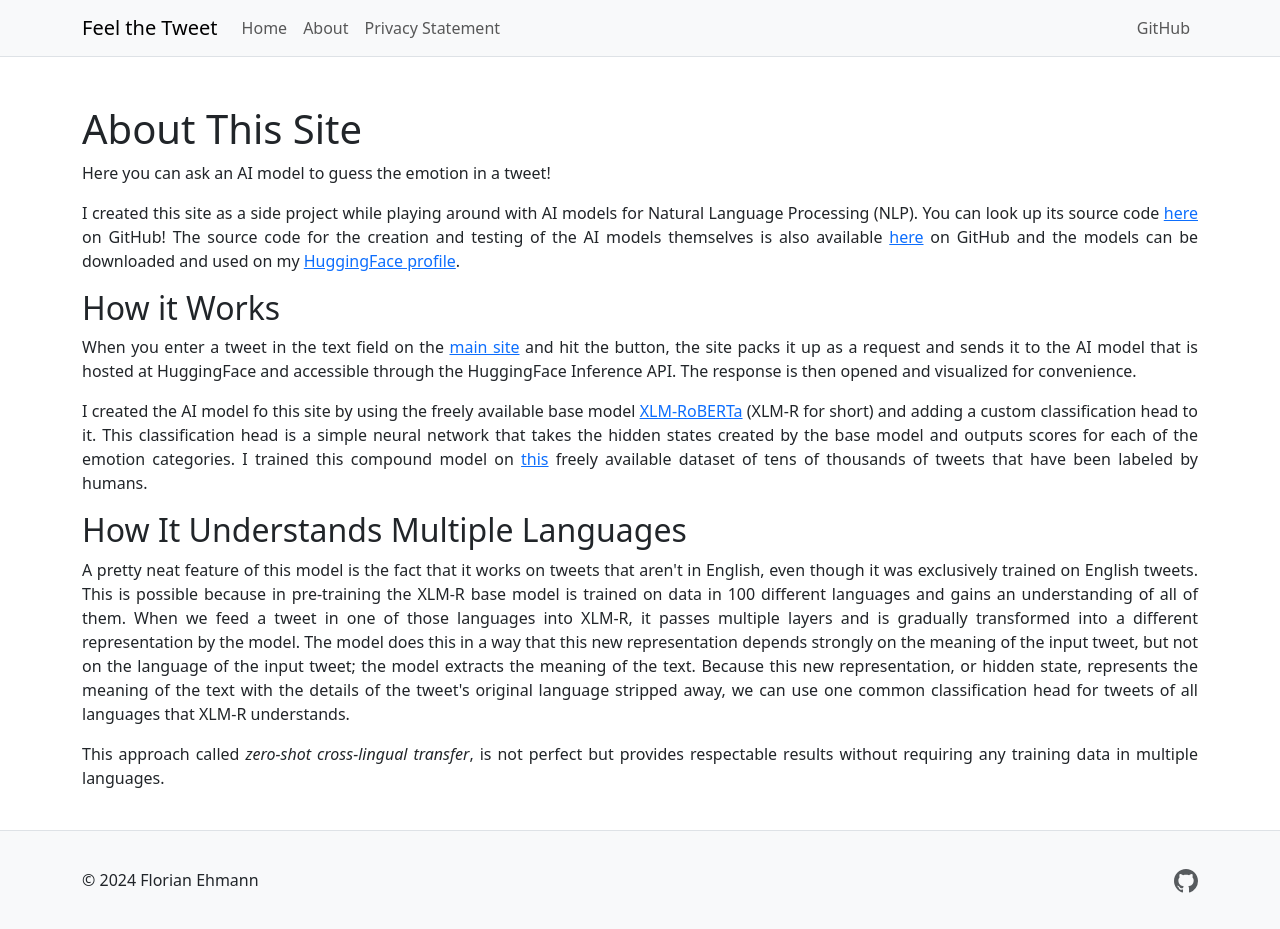
After one commit to florianehmann/twitter-emotion-webapp, a Flask app: page /about in a window 1280 px wide. The commit adds this page. Run offline with Flask 3, Linux system fonts and the light colour scheme; some libraries are stand-ins or nearby versions.

Commit message:
Add About Page

```diff
--- a/app/base/routes.py
+++ b/app/base/routes.py
@@ -28,4 +28,10 @@ def index():
 @bp.route('/privacy')
 def privacy():
     """Privacy statement of the site"""
-    return render_template('base/privacy.html')
+    return render_template('base/privacy.html', title='Feel the Tweet - Privacy Statement')
+
+
+@bp.route('/about')
+def about():
+    """About the webapp"""
+    return render_template('base/about.html', title='Feel the Tweet - About')
--- a/app/static/sitemap.xml
+++ b/app/static/sitemap.xml
@@ -11,6 +11,10 @@
         <priority>0.5</priority>
     </url>
     <url>
+        <loc>https://feelthetweet.com/about</loc>
+        <priority>0.5</priority>
+    </url>
+    <url>
         <loc>https://feelthetweet.com/privacy</loc>
         <priority>0.0</priority>
     </url>
--- /dev/null
+++ b/app/templates/base/about.html
@@ -0,0 +1,50 @@
+{% extends "base.html" %}
+
+{% block app_content %}
+
+<h1>About This Site</h1>
+
+<p align="justify">
+  Here you can ask an AI model to guess the emotion in a tweet!
+</p>
+
+<p align="justify">
+  I created this site as a side project while playing around with AI models for Natural Language Processing (NLP). You can look up its source code
+  <a href="{{ config['GITHUB_URL'] }}">here</a>
+  on GitHub!
+  The source code for the creation and testing of the AI models themselves is also available
+  <a href="https://github.com/florianehmann/twitter-emotion">here</a>
+  on GitHub and the models can be downloaded and used on my
+  <a href="https://huggingface.co/florianehmann">HuggingFace profile</a>.
+</p>
+
+<h2>How it Works</h2>
+
+<p align="justify">
+  When you enter a tweet in the text field on the <a href="{{ url_for('base.index') }}">main site</a> and hit the button, the site packs it up as a request and sends it to the AI model that is hosted at HuggingFace and accessible through the HuggingFace Inference API.
+  The response is then opened and visualized for convenience.
+</p>
+
+<p align="justify">
+  I created the AI model fo this site by using the freely available base model
+  <a href="https://huggingface.co/xlm-roberta-base">XLM-RoBERTa</a>
+  (XLM-R for short) and adding a custom classification head to it. This classification head is a simple neural network that takes the hidden states created by the base model and outputs scores for each of the emotion categories. I trained this compound model on
+  <a href="https://huggingface.co/datasets/dair-ai/emotion">this</a>
+  freely available dataset of tens of thousands of tweets that have been labeled by humans.
+</p>
+
+<h2>How It Understands Multiple Languages</h2>
+
+<p align="justify">
+  A pretty neat feature of this model is the fact that it works on tweets that aren't in English, even though it was exclusively trained on English tweets.
+  This is possible because in pre-training the XLM-R base model is trained on data in 100 different languages and gains an understanding of all of them.
+  When we feed a tweet in one of those languages into XLM-R, it passes multiple layers and is gradually transformed into a different representation by the model.
+  The model does this in a way that this new representation depends strongly on the meaning of the input tweet, but not on the language of the input tweet; the model extracts the meaning of the text.
+  Because this new representation, or hidden state, represents the meaning of the text with the details of the tweet's original language stripped away, we can use one common classification head for tweets of all languages that XLM-R understands.
+</p>
+
+<p align="justify">
+  This approach called <i>zero-shot cross-lingual transfer</i>, is not perfect but provides respectable results without requiring any training data in multiple languages.
+</p>
+
+{% endblock %}
--- a/app/templates/base/index.html
+++ b/app/templates/base/index.html
@@ -7,7 +7,7 @@
 
 <p align="justify">
   Here you can ask an AI model to guess the emotion in a tweet!
-  The tweets can be in any language you like but the model is trained on english tweets,
+  The tweets can be in any language you like but the model is trained on English tweets,
   so it should be most accurate on those.
 </p>
 <p align="justify">
--- a/app/templates/navbar.html
+++ b/app/templates/navbar.html
@@ -8,6 +8,9 @@
       <ul class="navbar-nav me-auto">
         <li class="nav-item">
           <a class="nav-link" href="{{ url_for('base.index') }}">Home</a>
+        </li>
+        <li class="nav-item">
+          <a class="nav-link" href="{{ url_for('base.about') }}">About</a>
         </li>
         <li class="nav-item">
           <a class="nav-link" href="{{ url_for('base.privacy') }}">Privacy Statement</a>
```
